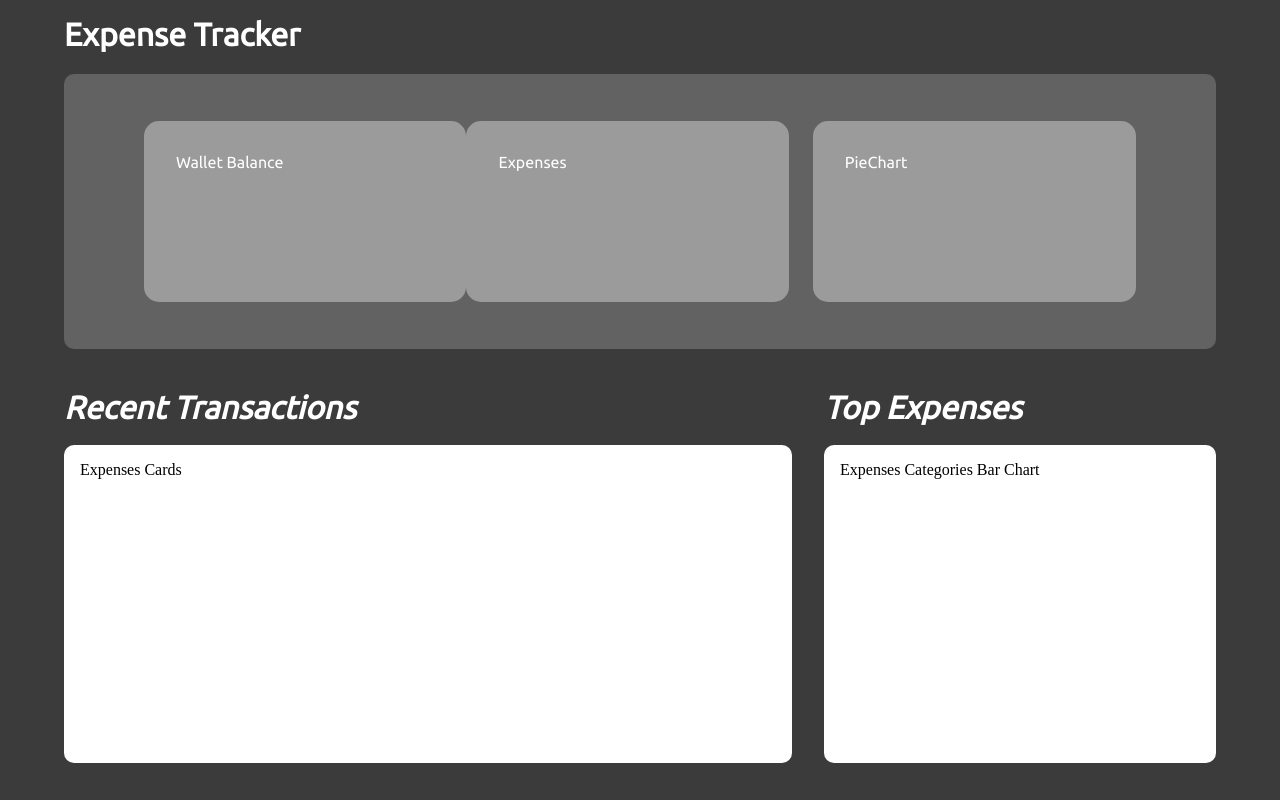
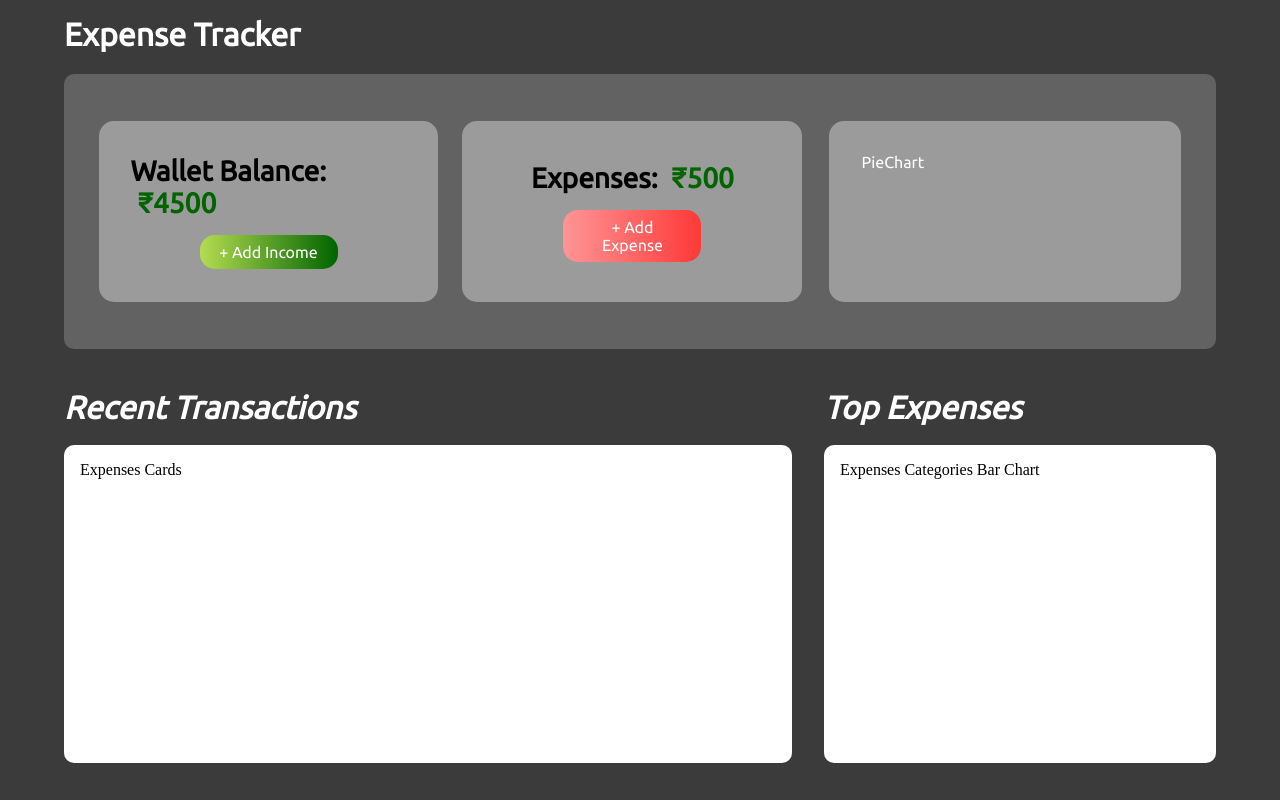
Before and after one commit to rp0777/Expense-Tracker, a React (Vite) app: page / in a window 1280 px wide. Built offline with nearby package versions, Linux system fonts and the light colour scheme.

Commit message:
feat: Implement Wallet Balance and Expenses components

```diff
--- /dev/null
+++ b/src/assets/mockData.js
@@ -0,0 +1,42 @@
+let balance = 5000;
+let totalExpenses = 0;
+
+const expenses = [
+  {
+    title: "Samosa",
+    price: "150",
+    category: "food",
+    date: new Date("2024-03-20"),
+  },
+  {
+    title: "Movie",
+    price: "300",
+    category: "entertainment",
+    date: new Date("2024-03-21"),
+  },
+  {
+    title: "Train",
+    price: "50",
+    category: "travel",
+    date: new Date("2024-03-22"),
+  },
+];
+
+let foodCount = 0,
+  entertainmentCount = 0,
+  traveLCount = 0;
+expenses.map((expense) => {
+  if (expense.category === "food") foodCount++;
+  if (expense.category === "entertainment") entertainmentCount++;
+  if (expense.category === "travel") traveLCount++;
+  totalExpenses += parseInt(expense.price);
+  balance -= parseInt(expense.price);
+});
+
+const categoryData = {
+  food: foodCount,
+  entertainment: entertainmentCount,
+  travel: traveLCount,
+};
+
+export { balance, expenses, categoryData, totalExpenses };
--- a/src/components/Dashboard/Dashboard.module.css
+++ b/src/components/Dashboard/Dashboard.module.css
@@ -1,7 +1,7 @@
 .dashboard {
   height: 35%;
   width: 100%;
-  padding: 1rem 5rem;
+  padding: 1rem 3%;
   border-radius: 10px;
   display: flex;
   justify-content: space-between;
@@ -16,5 +16,6 @@
   display: flex;
   justify-content: space-between;
   align-items: center;
+  gap: 1.5rem;
   width: 65%;
 }
--- a/src/components/Dashboard/Expenses/Expenses.jsx
+++ b/src/components/Dashboard/Expenses/Expenses.jsx
@@ -1,7 +1,17 @@
+import { totalExpenses } from "../../../assets/mockData";
 import styles from "./Expenses.module.css";
 
 const Expenses = () => {
-  return <div className={styles.expenses}>Expenses</div>;
+  return (
+    <div className={styles.expenses}>
+      <h3>
+        Expenses: &nbsp;
+        <span className={styles.totalExpensesAmount}>₹{totalExpenses}</span>
+      </h3>
+
+      <button className={styles.addExpense}>+ Add Expense</button>
+    </div>
+  );
 };
 
 export default Expenses;
--- a/src/components/Dashboard/Expenses/Expenses.module.css
+++ b/src/components/Dashboard/Expenses/Expenses.module.css
@@ -1,8 +1,35 @@
 .expenses {
-  width: 22rem;
+  width: 50%;
   height: 100%;
   padding: 2rem;
   border-radius: 15px;
   background-color: #9b9b9b;
+  color: black;
+  font-size: 1.5rem;
   font-family: var(--ubuntu-font-family);
+
+  display: flex;
+  flex-direction: column;
+  justify-content: center;
+  align-items: center;
+  gap: 1rem;
 }
+
+.totalExpensesAmount {
+  color: darkgreen;
+}
+
+.addExpense {
+  width: 50%;
+  padding: 0.5rem 1rem;
+  font-size: 1rem;
+  color: white;
+  font-family: var(--ubuntu-font-family);
+  border: none;
+  border-radius: 15px;
+  background-image: linear-gradient(to right, #ff9595, #ff3838);
+}
+
+.addExpense:hover {
+  cursor: pointer;
+}
--- a/src/components/Dashboard/WalletBalance/WalletBalance.jsx
+++ b/src/components/Dashboard/WalletBalance/WalletBalance.jsx
@@ -1,7 +1,17 @@
+import { balance } from "../../../assets/mockData";
 import styles from "./WalletBalance.module.css";
 
 const WalletBalance = () => {
-  return <div className={styles.walletBalance}>Wallet Balance</div>;
+  return (
+    <div className={styles.walletBalance}>
+      <h3>
+        Wallet Balance: &nbsp;
+        <span className={styles.balanceAmount}>₹{balance}</span>
+      </h3>
+
+      <button className={styles.addIncome}>+ Add Income</button>
+    </div>
+  );
 };
 
 export default WalletBalance;
--- a/src/components/Dashboard/WalletBalance/WalletBalance.module.css
+++ b/src/components/Dashboard/WalletBalance/WalletBalance.module.css
@@ -1,8 +1,35 @@
 .walletBalance {
-  width: 22rem;
+  width: 50%;
   height: 100%;
   padding: 2rem;
   border-radius: 15px;
   background-color: #9b9b9b;
+  color: black;
+  font-size: 1.5rem;
   font-family: var(--ubuntu-font-family);
+
+  display: flex;
+  flex-direction: column;
+  justify-content: center;
+  align-items: center;
+  gap: 1rem;
 }
+
+.balanceAmount {
+  color: darkgreen;
+}
+
+.addIncome {
+  width: 50%;
+  padding: 0.5rem 1rem;
+  font-size: 1rem;
+  color: white;
+  font-family: var(--ubuntu-font-family);
+  border: none;
+  border-radius: 15px;
+  background-image: linear-gradient(to right, #b5dc52, darkgreen);
+}
+
+.addIncome:hover {
+  cursor: pointer;
+}
```
